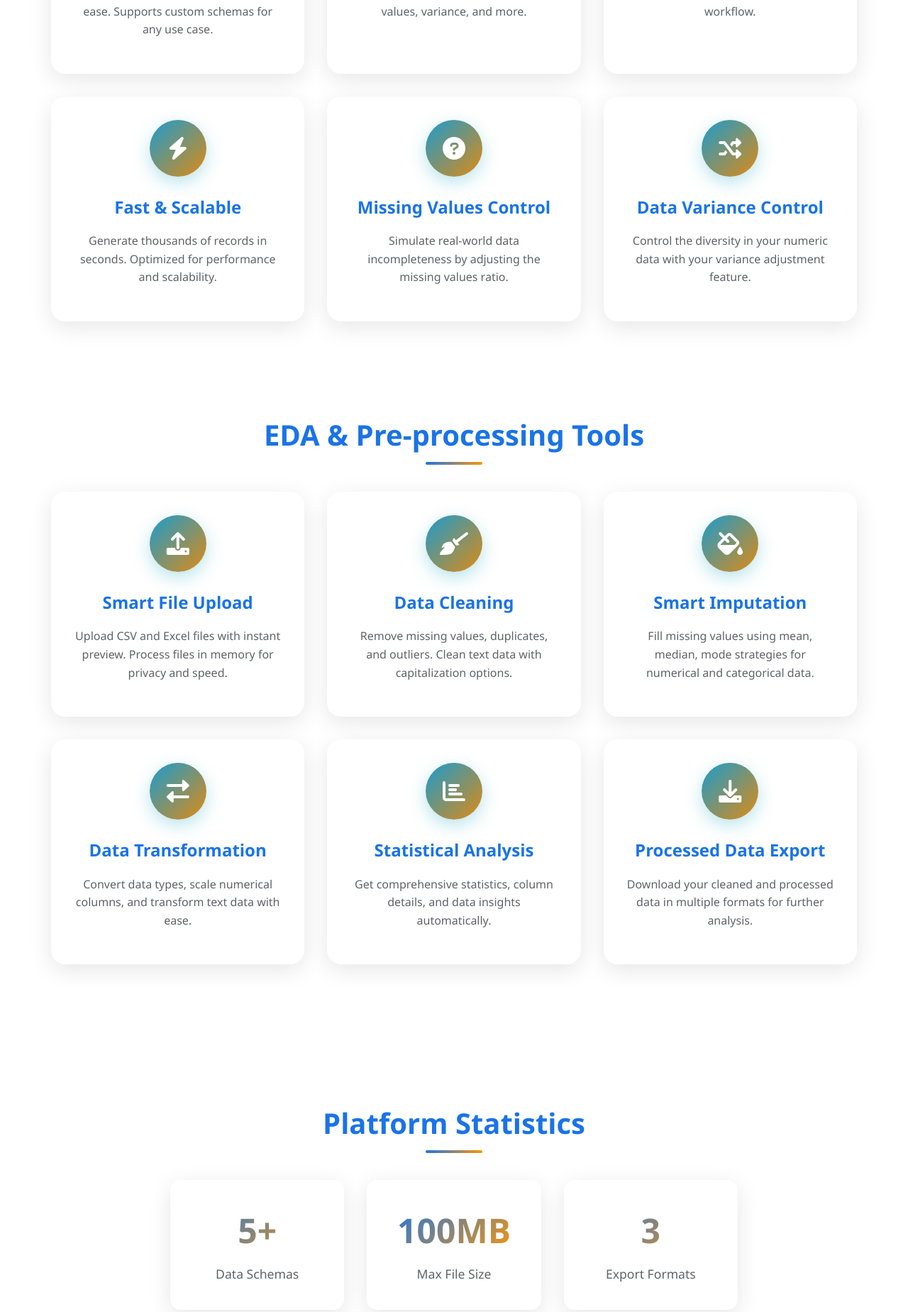
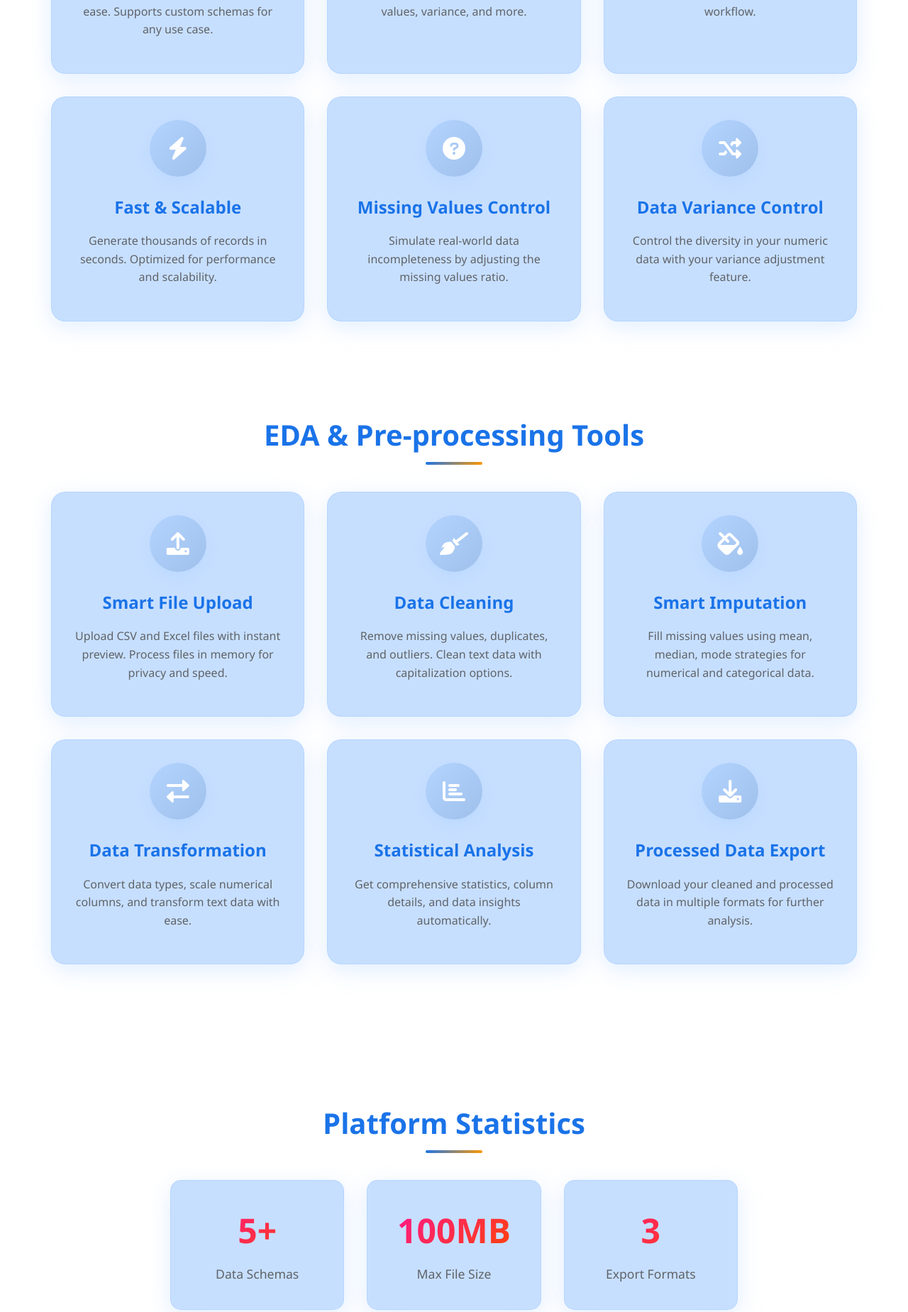
Before and after one commit to harsh-kakadiya1/DataMimic.io-Version2, a Flask app: page / in a window 1280 px wide. Shown: the part 1151-3000 px from the top of the page at 71% size. Run offline with Flask 3, Linux system fonts and the light colour scheme.

Commit message:
updated homepage to see the new color schemes and additional statistics boxes in action

```diff
--- a/static/css/style.css
+++ b/static/css/style.css
@@ -1057,6 +1057,50 @@ select option:disabled {
     box-shadow: 0 8px 32px rgba(0, 0, 0, 0.1);
 }
 
+/* Key Features Section - Light Blue Theme */
+.key-features-section .feature-card.ice-box {
+    background: rgb(179 212 255 / 73%);
+    border: 1px solid rgb(179 212 255 / 90%);
+    box-shadow: 0 8px 32px rgba(179, 212, 255, 0.4);
+}
+
+.key-features-section .feature-card.ice-box:hover {
+    background: rgb(179 212 255 / 85%);
+    border-color: rgb(179 212 255);
+    box-shadow: 0 20px 40px rgba(179, 212, 255, 0.5);
+}
+
+.key-features-section .feature-icon {
+    background: linear-gradient(135deg, rgb(179, 212, 255), rgb(159, 192, 235));
+    box-shadow: 0 8px 25px rgba(179, 212, 255, 0.6);
+}
+
+.key-features-section .feature-card.ice-box:hover .feature-icon {
+    box-shadow: 0 12px 35px rgba(179, 212, 255, 0.8);
+}
+
+/* EDA Features Section - Light Blue Theme */
+.eda-features-section .feature-card.ice-box {
+    background: rgb(179 212 255 / 73%);
+    border: 1px solid rgb(179 212 255 / 90%);
+    box-shadow: 0 8px 32px rgba(179, 212, 255, 0.4);
+}
+
+.eda-features-section .feature-card.ice-box:hover {
+    background: rgb(179 212 255 / 85%);
+    border-color: rgb(179 212 255);
+    box-shadow: 0 20px 40px rgba(179, 212, 255, 0.5);
+}
+
+.eda-features-section .feature-icon {
+    background: linear-gradient(135deg, rgb(179, 212, 255), rgb(159, 192, 235));
+    box-shadow: 0 8px 25px rgba(179, 212, 255, 0.6);
+}
+
+.eda-features-section .feature-card.ice-box:hover .feature-icon {
+    box-shadow: 0 12px 35px rgba(179, 212, 255, 0.8);
+}
+
 .feature-card.ice-box::before {
     content: '';
     position: absolute;
@@ -1132,25 +1176,27 @@ select option:disabled {
 }
 
 .stat-card {
-    background: rgba(255, 255, 255, 0.1);
+    background: rgb(179 212 255 / 73%);
     backdrop-filter: blur(20px);
-    border: 1px solid rgba(255, 255, 255, 0.2);
+    border: 1px solid rgb(179 212 255 / 90%);
     border-radius: 15px;
     padding: 2rem;
     text-align: center;
     transition: all 0.3s ease;
-    box-shadow: 0 8px 32px rgba(0, 0, 0, 0.1);
+    box-shadow: 0 8px 32px rgba(179, 212, 255, 0.4);
 }
 
 .stat-card:hover {
     transform: translateY(-5px);
-    box-shadow: 0 15px 40px rgba(0, 0, 0, 0.15);
+    background: rgb(179 212 255 / 85%);
+    border-color: rgb(179 212 255);
+    box-shadow: 0 15px 40px rgba(179, 212, 255, 0.5);
 }
 
 .stat-number {
     font-size: 3rem;
     font-weight: 700;
-    background: linear-gradient(135deg, #1a73e8, #ff9800);
+    background: linear-gradient(135deg, #ff1493, #ff4500);
     -webkit-background-clip: text;
     -webkit-text-fill-color: transparent;
     background-clip: text;
--- a/templates/home.html
+++ b/templates/home.html
@@ -161,6 +161,14 @@
             <div class="stat-number">10+</div>
             <div class="stat-label">Preprocessing Tools</div>
         </div>
+        <div class="stat-card">
+            <div class="stat-number">1000+</div>
+            <div class="stat-label">Synthetic Data Generated</div>
+        </div>
+        <div class="stat-card">
+            <div class="stat-number">500+</div>
+            <div class="stat-label">EDA & Pre-processing Performed</div>
+        </div>
     </div>
 </div>
 {% endblock %}
```
